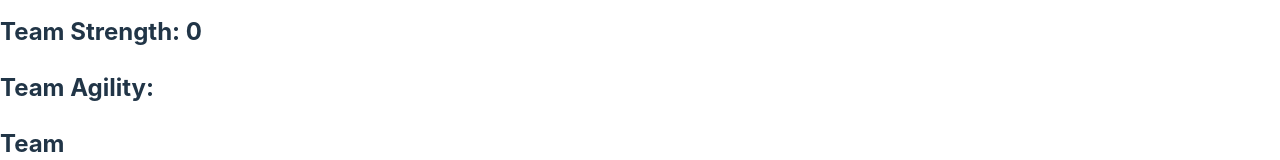
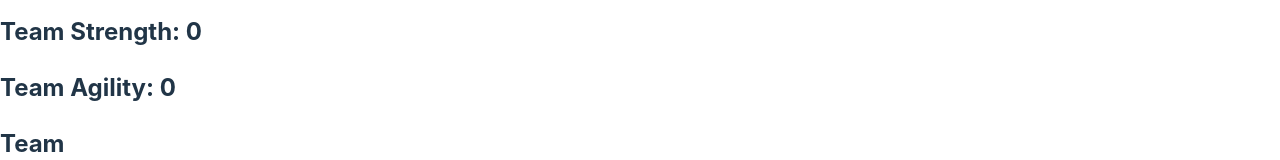
Before and after one commit to caojohnny91/react-state-management-lab, a React (Vite) app: page / in a window 1280 px wide. Shown: the part 167-327 px from the top of the page. Built offline with nearby package versions, Linux system fonts and the light colour scheme.

Commit message:
added total agility state and function to render

```diff
--- a/src/App.jsx
+++ b/src/App.jsx
@@ -10,6 +10,8 @@ const App = () => {
   const [money, setMoney] = useState(100);
 
   const [totalStrength, setTotalStrength] = useState(0);
+
+  const [totalAgility, setTotalAgility] = useState(0);
 
   const [zombieFighters, setZombieFighters] = useState([
     {
@@ -88,11 +90,16 @@ const App = () => {
     return team.reduce((total, fighter) => total + fighter.strength, 0)
   })
 
+  const calculateTotalAgility = (team =>{
+    return team.reduce((total, fighter) => total + fighter.agility, 0)
+  })
+
   const handleAddFighter = (addFighter) => {
     if (money >= addFighter.price) {
       setTeam((team) => [...team, addFighter]);
       setMoney((money) => money - addFighter.price);
       setTotalStrength(calculateTotalStrength(newTeam));
+      setTotalAgility(calculateTotalAgility(newTeam));
     } else {
       console.log("Not enough money");
     }
@@ -102,12 +109,16 @@ const App = () => {
     setTotalStrength(calculateTotalStrength(team));
   }, [team]);
 
+  useEffect(() =>{
+    setTotalAgility(calculateTotalAgility(team))
+  }, [team])
+
   return (
     <>
       <h1>Zombie Fighters</h1>
       <h2>Money: ${money}</h2>
       <h2>Team Strength: {totalStrength}</h2>
-      <h2>Team Agility: </h2>
+      <h2>Team Agility: {totalAgility}</h2>
       <h2>Team</h2>
       {team.length === 0 ? (
         <p>Pick some team members!</p>
```
